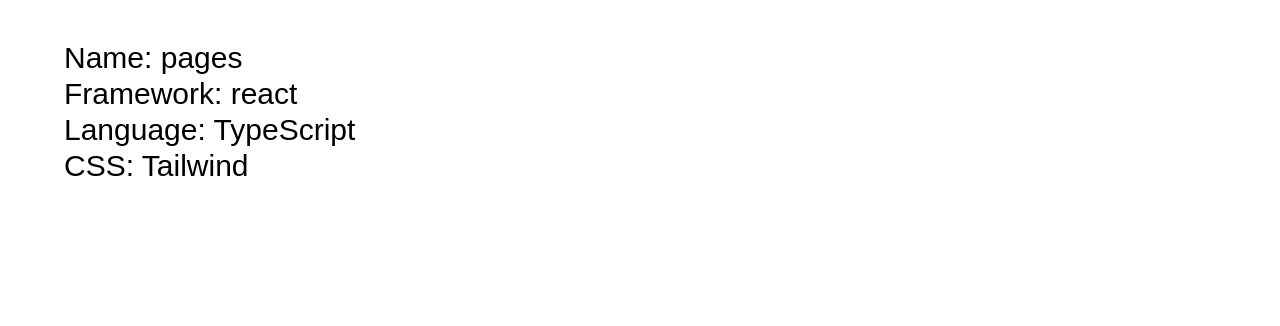
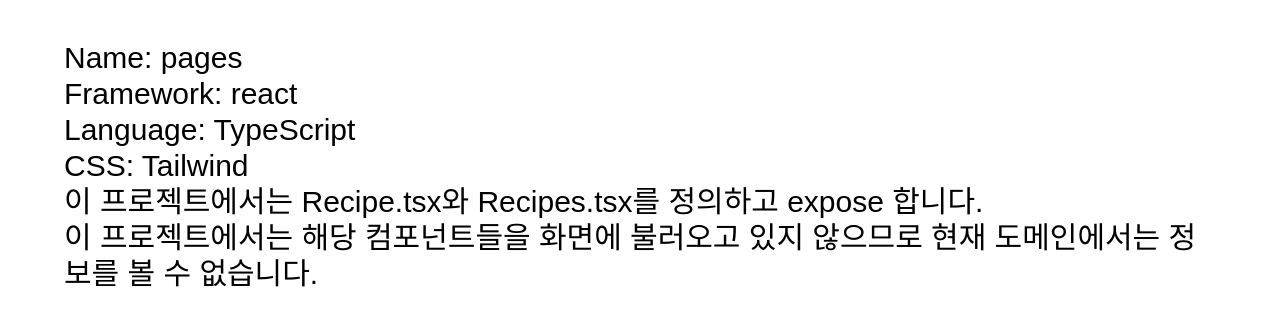
Before and after one commit to sol-namoo/prod_test_pages, a React app: page / in a window 1280 px wide. Shown: the top 326 px of the page. Built offline with nearby package versions, Linux system fonts and the light colour scheme.

Commit message:
comment: move comment

```diff
--- a/src/App.tsx
+++ b/src/App.tsx
@@ -11,6 +11,10 @@ const App = () => (
           <div>Framework: react</div>
           <div>Language: TypeScript</div>
           <div>CSS: Tailwind</div>
+          <div>
+              <p>이 프로젝트에서는 Recipe.tsx와 Recipes.tsx를 정의하고 expose 합니다.</p>
+              <p>이 프로젝트에서는 해당 컴포넌트들을 화면에 불러오고 있지 않으므로 현재 도메인에서는 정보를 볼 수 없습니다.</p>
+          </div>
       </div>
   </>
 );
--- a/src/index.html
+++ b/src/index.html
@@ -8,10 +8,7 @@
 </head>
 
 <body>
-  <div id="app">
-    <p>이 프로젝트에서는 Recipe.tsx와 Recipes.tsx를 정의하고 expose 합니다.</p>
-    <p>이 프로젝트의 index.html에서는 해당 컴포넌트들을 불러오고 있지 않으므로 현재 도메인에서는 정보를 볼 수 없습니다.</p>
-  </div>
+  <div id="app"></div>
 </body>
 
 </html>
```
